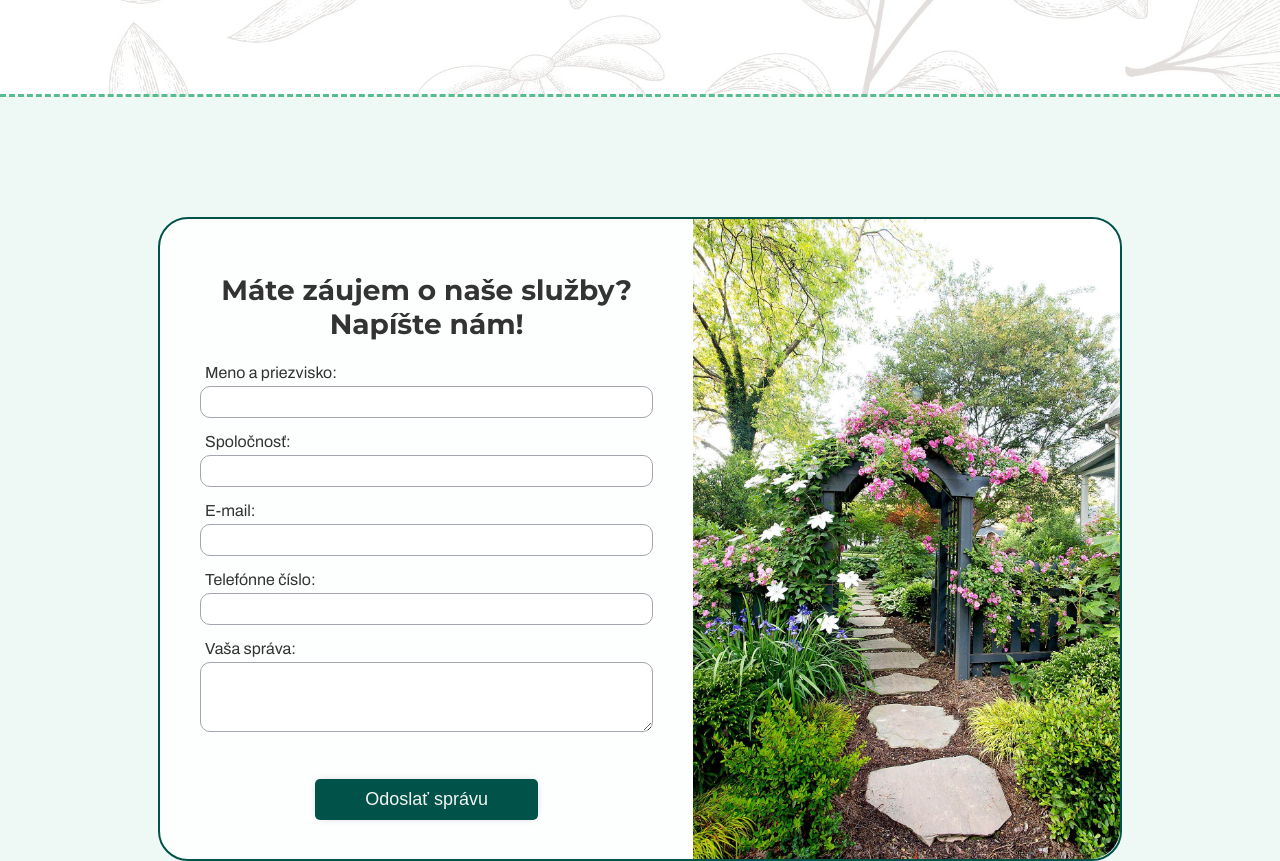
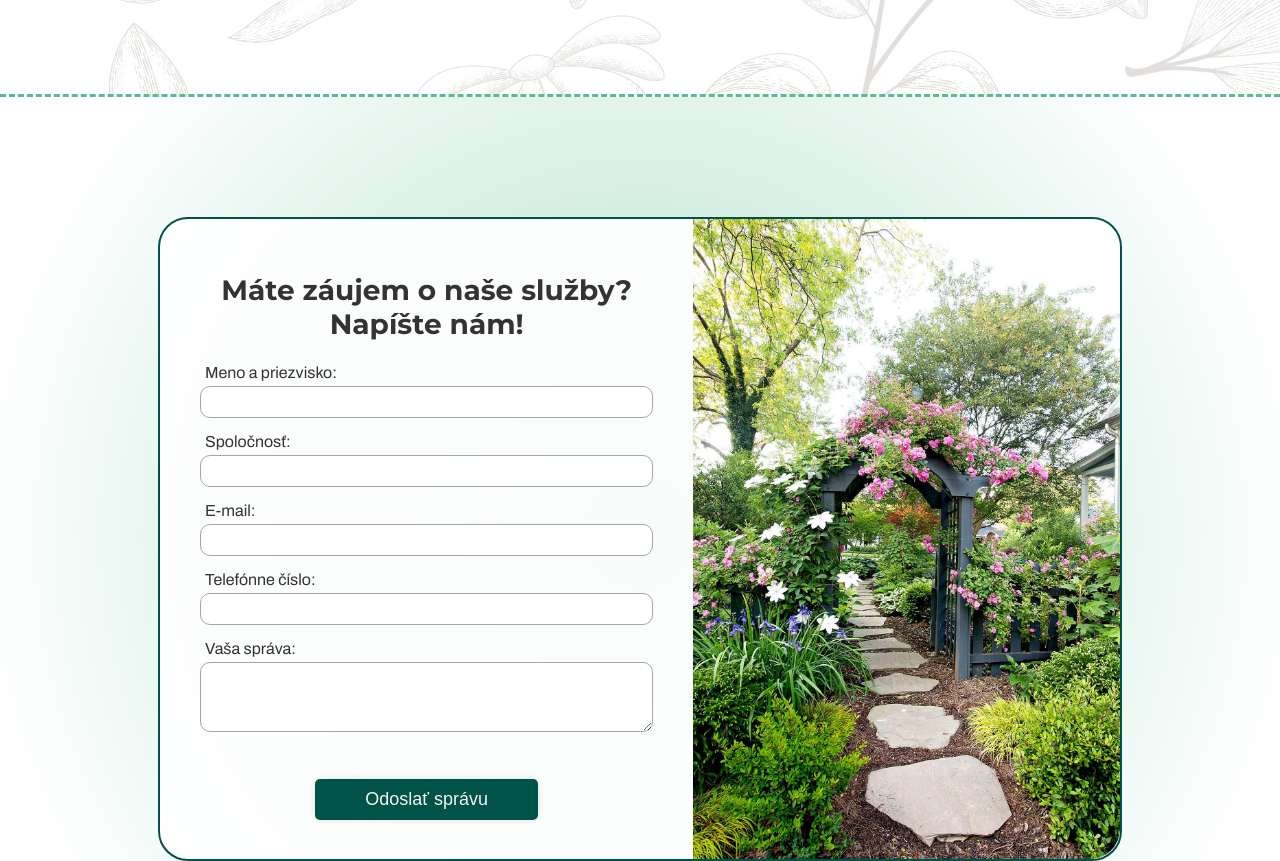
Before and after one commit to ankopcek/zdrava-zahrada, a plain HTML site: page index.html in a window 1280 px wide. Shown: the part 2523-3384 px from the top of the page. Drawn offline with Linux system fonts and the light colour scheme.

Commit message:
changed form background

```diff
--- a/style.css
+++ b/style.css
@@ -244,7 +244,8 @@ button:hover{
 #home-gallery {
     margin: 0;
     padding: 40px;
-    background-color: color-mix(in srgb, var(--clr-2), transparent 90%);
+    background: rgb(87,188,144);
+background: radial-gradient(circle, rgba(87,188,144,0.49205619747899154) 0%, rgba(255,255,255,1) 86%);
 }
 
 #home-gallery .container {
```
